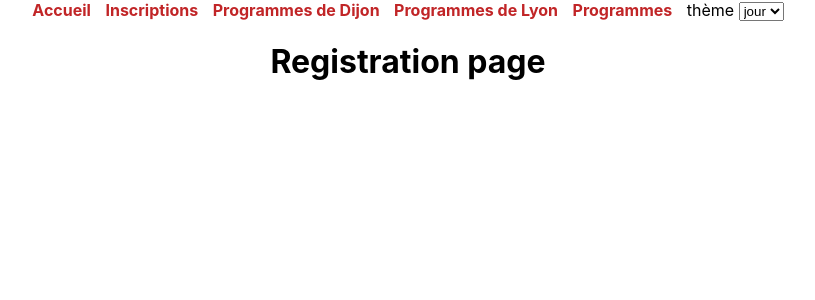
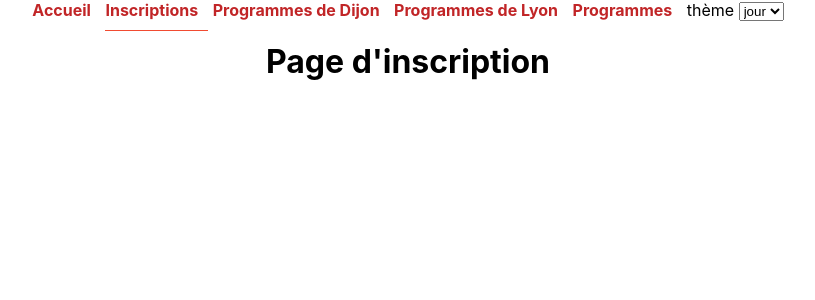
Before and after one commit to codeconcept/theme-picker, a React (Create React App) app: page /registration in a window 1280 px wide. Shown: the top 300 px of the page, without its empty margins (232-1047 px from the left). Built offline with nearby package versions, Linux system fonts and the light colour scheme.

Commit message:
NavLink to highlight active link

```diff
--- a/src/App.css
+++ b/src/App.css
@@ -64,3 +64,8 @@ a {
   padding-bottom: 10px;
   padding-right: 10px;
 }
+
+a:hover,
+a.selected {
+  border-bottom: 1px solid #F14B31;
+}
--- a/src/App.js
+++ b/src/App.js
@@ -1,5 +1,5 @@
 import React from "react";
-import { Link, Route } from "react-router-dom";
+import { NavLink, Route, Switch } from "react-router-dom";
 import "./App.css";
 import Registration from "./Registration";
 import Schedule from "./Schedule";
@@ -11,10 +11,21 @@ class App extends React.Component {
     const { theme } = this.state;
     return (
       <div className={theme === "day" ? "App day" : "App night"}>
-        <Link to="/">Accueil</Link> <Link to="/registration">Inscriptions</Link>{" "}
-        <Link to="/schedule/Dijon">Programmes de Dijon</Link>{" "}
-        <Link to="/schedule/Lyon">Programmes de Lyon</Link>{" "}
-        <Link to="/schedule">Programmes</Link>{" "}
+        <NavLink exact activeClassName="selected" to="/">
+          Accueil
+        </NavLink>{" "}
+        <NavLink activeClassName="selected" to="/registration">
+          Inscriptions
+        </NavLink>{" "}
+        <NavLink exact activeClassName="selected" to="/schedule/Dijon">
+          Programmes de Dijon
+        </NavLink>{" "}
+        <NavLink exact activeClassName="selected" to="/schedule/Lyon">
+          Programmes de Lyon
+        </NavLink>{" "}
+        <NavLink exact activeClassName="selected" to="/schedule">
+          Programmes
+        </NavLink>{" "}
         <label htmlFor="theme">
           thème{" "}
           <select
@@ -26,9 +37,11 @@ class App extends React.Component {
             <option value="night">nuit</option>
           </select>
         </label>
-        <Route exact path="/" component={Home} />
-        <Route path="/registration" component={Registration} />
-        <Route path="/schedule/:town?" component={Schedule} />
+        <Switch>
+          <Route exact path="/" component={Home} />
+          <Route path="/registration" component={Registration} />
+          <Route path="/schedule/:town?" component={Schedule} />
+        </Switch>
       </div>
     );
   }
--- a/src/Registration.js
+++ b/src/Registration.js
@@ -1,9 +1,9 @@
-import React from 'react';
+import React from "react";
 
 class Registration extends React.Component {
-  state = {  }
+  state = {};
   render() {
-    return (<h1>Registration page</h1>);
+    return <h1>Page d'inscription</h1>;
   }
 }
 
```
